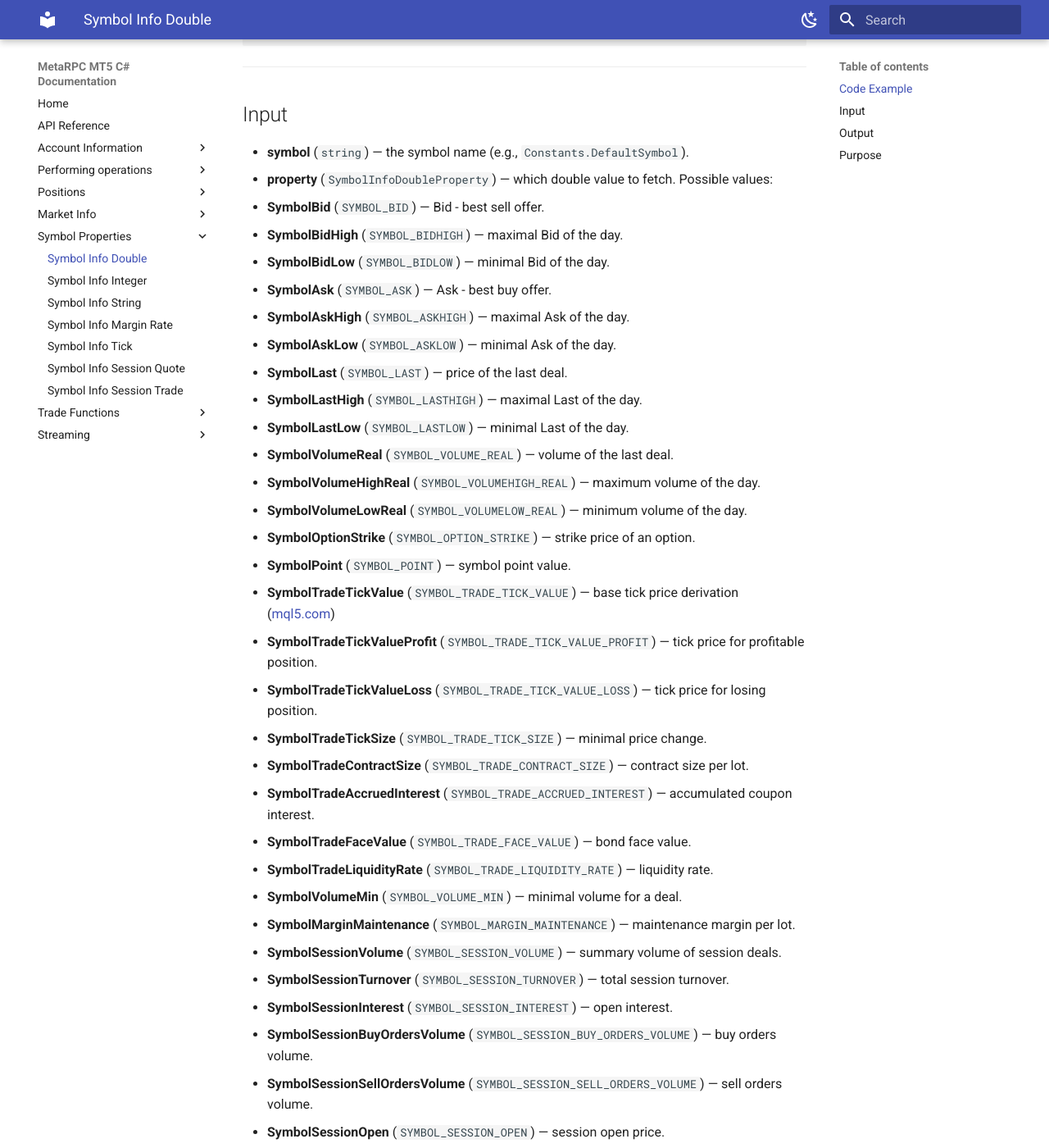
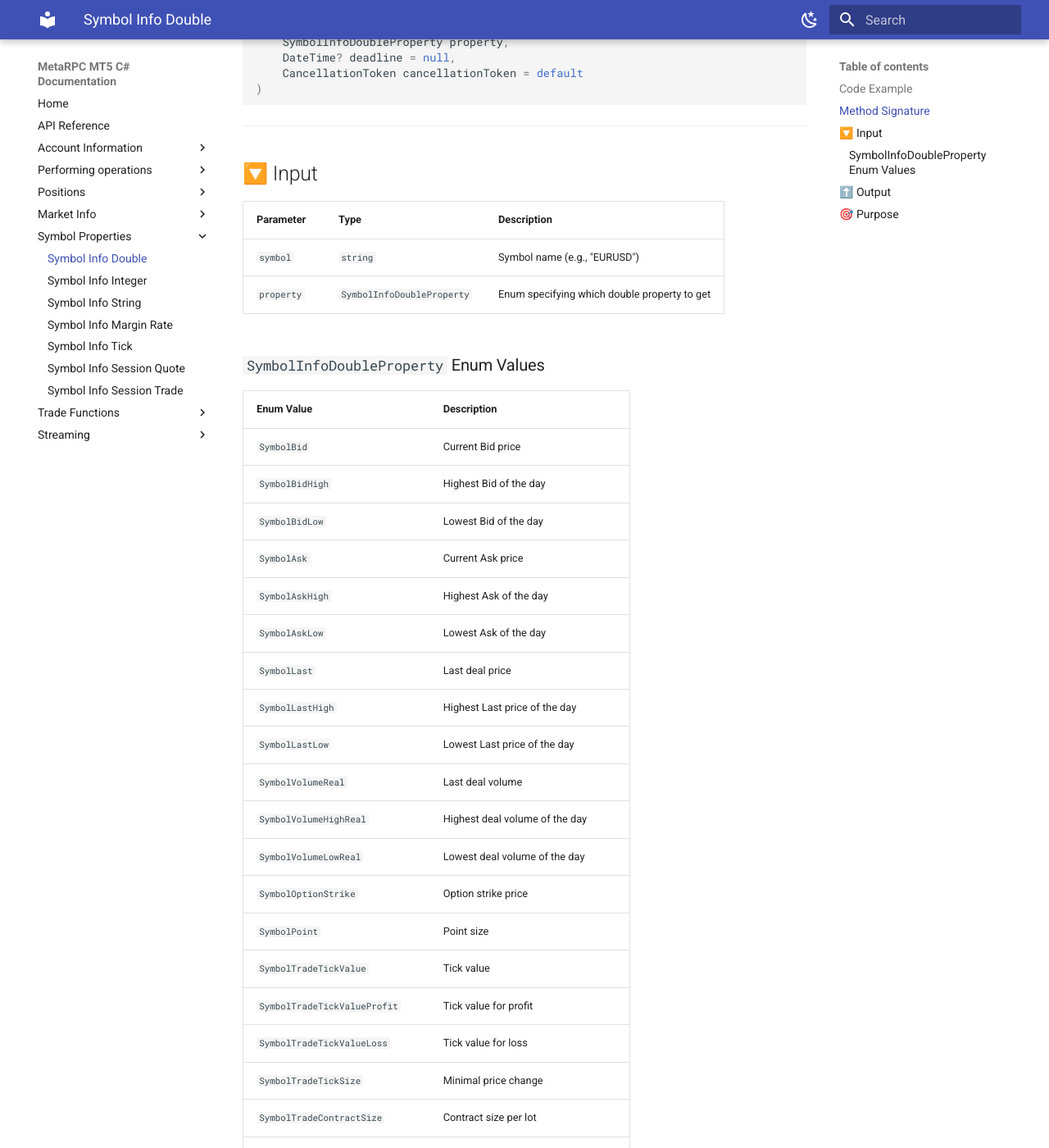
Before and after one commit to MetaRPC/CSharpMT5, an MkDocs documentation site: the page built from docs/SymbolProperties/SymbolInfoDouble.md, in a window 1280 px wide and 1400 px high, scrolled down 619 px. Shown: the whole window at 82% size. Built offline with MkDocs 1.6.1 and Material for MkDocs 9.7.7, drawn with Linux system fonts in a browser that asks for light colours; some of the changed text lies outside the part shown.

Commit message:
Update SymbolInfoDouble.md

````diff
--- a/docs/SymbolProperties/SymbolInfoDouble.md
+++ b/docs/SymbolProperties/SymbolInfoDouble.md
@@ -2,6 +2,8 @@
 
 > **Request:** a specific double property (Bid, Ask, Last, etc.) for a symbol from MT5
 > Fetch any floating-point market data value for a given symbol using one universal method.
+
+---
 
 ### Code Example
 
@@ -16,7 +18,9 @@ _logger.LogInformation(
 );
 ```
 
-✨ **Method Signature:**
+---
+
+### Method Signature
 
 ```csharp
 Task<SymbolInfoDoubleData> SymbolInfoDoubleAsync(
@@ -29,75 +33,94 @@ Task<SymbolInfoDoubleData> SymbolInfoDoubleAsync(
 
 ---
 
-## Input
+## 🔽 Input
 
-* **symbol** (`string`) — the symbol name (e.g., `Constants.DefaultSymbol`).
-* **property** (`SymbolInfoDoubleProperty`) — which double value to fetch. Possible values:
+| Parameter  | Type                       | Description                                  |
+| ---------- | -------------------------- | -------------------------------------------- |
+| `symbol`   | `string`                   | Symbol name (e.g., "EURUSD")                 |
+| `property` | `SymbolInfoDoubleProperty` | Enum specifying which double property to get |
 
-  * **SymbolBid** (`SYMBOL_BID`) — Bid - best sell offer.
-  * **SymbolBidHigh** (`SYMBOL_BIDHIGH`) — maximal Bid of the day.
-  * **SymbolBidLow** (`SYMBOL_BIDLOW`) — minimal Bid of the day.
-  * **SymbolAsk** (`SYMBOL_ASK`) — Ask - best buy offer.
-  * **SymbolAskHigh** (`SYMBOL_ASKHIGH`) — maximal Ask of the day.
-  * **SymbolAskLow** (`SYMBOL_ASKLOW`) — minimal Ask of the day.
-  * **SymbolLast** (`SYMBOL_LAST`) — price of the last deal.
-  * **SymbolLastHigh** (`SYMBOL_LASTHIGH`) — maximal Last of the day.
-  * **SymbolLastLow** (`SYMBOL_LASTLOW`) — minimal Last of the day.
-  * **SymbolVolumeReal** (`SYMBOL_VOLUME_REAL`) — volume of the last deal.
-  * **SymbolVolumeHighReal** (`SYMBOL_VOLUMEHIGH_REAL`) — maximum volume of the day.
-  * **SymbolVolumeLowReal** (`SYMBOL_VOLUMELOW_REAL`) — minimum volume of the day.
-  * **SymbolOptionStrike** (`SYMBOL_OPTION_STRIKE`) — strike price of an option.
-  * **SymbolPoint** (`SYMBOL_POINT`) — symbol point value.
-  * **SymbolTradeTickValue** (`SYMBOL_TRADE_TICK_VALUE`) — base tick price derivation ([mql5.com](https://www.mql5.com/en/docs/constants/environment_state/marketinfoconstants))
-  * **SymbolTradeTickValueProfit** (`SYMBOL_TRADE_TICK_VALUE_PROFIT`) — tick price for profitable position.
-  * **SymbolTradeTickValueLoss** (`SYMBOL_TRADE_TICK_VALUE_LOSS`) — tick price for losing position.
-  * **SymbolTradeTickSize** (`SYMBOL_TRADE_TICK_SIZE`) — minimal price change.
-  * **SymbolTradeContractSize** (`SYMBOL_TRADE_CONTRACT_SIZE`) — contract size per lot.
-  * **SymbolTradeAccruedInterest** (`SYMBOL_TRADE_ACCRUED_INTEREST`) — accumulated coupon interest.
-  * **SymbolTradeFaceValue** (`SYMBOL_TRADE_FACE_VALUE`) — bond face value.
-  * **SymbolTradeLiquidityRate** (`SYMBOL_TRADE_LIQUIDITY_RATE`) — liquidity rate.
-  * **SymbolVolumeMin** (`SYMBOL_VOLUME_MIN`) — minimal volume for a deal.
-  * **SymbolMarginMaintenance** (`SYMBOL_MARGIN_MAINTENANCE`) — maintenance margin per lot.
-  * **SymbolSessionVolume** (`SYMBOL_SESSION_VOLUME`) — summary volume of session deals.
-  * **SymbolSessionTurnover** (`SYMBOL_SESSION_TURNOVER`) — total session turnover.
-  * **SymbolSessionInterest** (`SYMBOL_SESSION_INTEREST`) — open interest.
-  * **SymbolSessionBuyOrdersVolume** (`SYMBOL_SESSION_BUY_ORDERS_VOLUME`) — buy orders volume.
-  * **SymbolSessionSellOrdersVolume** (`SYMBOL_SESSION_SELL_ORDERS_VOLUME`) — sell orders volume.
-  * **SymbolSessionOpen** (`SYMBOL_SESSION_OPEN`) — session open price.
-  * **SymbolSessionClose** (`SYMBOL_SESSION_CLOSE`) — session close price.
-  * **SymbolSessionAw** (`SYMBOL_SESSION_AW`) — average weighted session price.
-  * **SymbolSessionPriceSettlement** (`SYMBOL_SESSION_PRICE_SETTLEMENT`) — session settlement price.
-  * **SymbolSessionPriceLimitMin** (`SYMBOL_SESSION_PRICE_LIMIT_MIN`) — session minimum price.
-  * **SymbolSessionPriceLimitMax** (`SYMBOL_SESSION_PRICE_LIMIT_MAX`) — session maximum price.
-  * **SymbolMarginHedged** (`SYMBOL_MARGIN_HEDGED`) — hedged margin per lot.
-  * **SymbolPriceChange** (`SYMBOL_PRICE_CHANGE`) — price change since previous close (%).
-  * **SymbolPriceVolatility** (`SYMBOL_PRICE_VOLATILITY`) — price volatility (%).
-  * **SymbolPriceTheoretical** (`SYMBOL_PRICE_THEORETICAL`) — theoretical option price.
-  * **SymbolPriceDelta** (`SYMBOL_PRICE_DELTA`) — option delta.
-  * **SymbolPriceTheta** (`SYMBOL_PRICE_THETA`) — option theta.
-  * **SymbolPriceGamma** (`SYMBOL_PRICE_GAMMA`) — option gamma.
-  * **SymbolPriceVega** (`SYMBOL_PRICE_VEGA`) — option vega.
-  * **SymbolPriceRho** (`SYMBOL_PRICE_RHO`) — option rho.
-  * **SymbolPriceOmega** (`SYMBOL_PRICE_OMEGA`) — option omega.
-  * **SymbolPriceSensitivity** (`SYMBOL_PRICE_SENSITIVITY`) — option sensitivity ([mql5.com](https://www.mql5.com/en/docs/constants/environment_state/marketinfoconstants))
-  * **SymbolSwapLong** (`SYMBOL_SWAP_LONG`) — swap size for a long position.
-  * **SymbolSwapShort** (`SYMBOL_SWAP_SHORT`) — swap size for a short position.
-  * **SymbolSwapSunday** (`SYMBOL_SWAP_SUNDAY`) — Sunday rollover multiplier (0/1/3).
-  * …and so on for Monday…Saturday.
-  * **SymbolVolumeMax** (`SYMBOL_VOLUME_MAX`) — maximal volume for a single deal.
-  * **SymbolVolumeStep** (`SYMBOL_VOLUME_STEP`) — minimal volume change increment.
-  * **SymbolVolumeLimit** (`SYMBOL_VOLUME_LIMIT`) — max aggregate volume per direction.
+### `SymbolInfoDoubleProperty` Enum Values
+
+| Enum Value                      | Description                          |
+| ------------------------------- | ------------------------------------ |
+| `SymbolBid`                     | Current Bid price                    |
+| `SymbolBidHigh`                 | Highest Bid of the day               |
+| `SymbolBidLow`                  | Lowest Bid of the day                |
+| `SymbolAsk`                     | Current Ask price                    |
+| `SymbolAskHigh`                 | Highest Ask of the day               |
+| `SymbolAskLow`                  | Lowest Ask of the day                |
+| `SymbolLast`                    | Last deal price                      |
+| `SymbolLastHigh`                | Highest Last price of the day        |
+| `SymbolLastLow`                 | Lowest Last price of the day         |
+| `SymbolVolumeReal`              | Last deal volume                     |
+| `SymbolVolumeHighReal`          | Highest deal volume of the day       |
+| `SymbolVolumeLowReal`           | Lowest deal volume of the day        |
+| `SymbolOptionStrike`            | Option strike price                  |
+| `SymbolPoint`                   | Point size                           |
+| `SymbolTradeTickValue`          | Tick value                           |
+| `SymbolTradeTickValueProfit`    | Tick value for profit                |
+| `SymbolTradeTickValueLoss`      | Tick value for loss                  |
+| `SymbolTradeTickSize`           | Minimal price change                 |
+| `SymbolTradeContractSize`       | Contract size per lot                |
+| `SymbolTradeAccruedInterest`    | Accrued coupon interest              |
+| `SymbolTradeFaceValue`          | Bond face value                      |
+| `SymbolTradeLiquidityRate`      | Liquidity rate                       |
+| `SymbolVolumeMin`               | Minimum volume per deal              |
+| `SymbolMarginMaintenance`       | Maintenance margin per lot           |
+| `SymbolSessionVolume`           | Total session deal volume            |
+| `SymbolSessionTurnover`         | Total session turnover               |
+| `SymbolSessionInterest`         | Open interest                        |
+| `SymbolSessionBuyOrdersVolume`  | Buy order volume during session      |
+| `SymbolSessionSellOrdersVolume` | Sell order volume during session     |
+| `SymbolSessionOpen`             | Session open price                   |
+| `SymbolSessionClose`            | Session close price                  |
+| `SymbolSessionAw`               | Session average weighted price       |
+| `SymbolSessionPriceSettlement`  | Session settlement price             |
+| `SymbolSessionPriceLimitMin`    | Minimum session price                |
+| `SymbolSessionPriceLimitMax`    | Maximum session price                |
+| `SymbolMarginHedged`            | Hedged margin per lot                |
+| `SymbolPriceChange`             | Price change from previous close (%) |
+| `SymbolPriceVolatility`         | Price volatility (%)                 |
+| `SymbolPriceTheoretical`        | Theoretical option price             |
+| `SymbolPriceDelta`              | Option delta                         |
+| `SymbolPriceTheta`              | Option theta                         |
+| `SymbolPriceGamma`              | Option gamma                         |
+| `SymbolPriceVega`               | Option vega                          |
+| `SymbolPriceRho`                | Option rho                           |
+| `SymbolPriceOmega`              | Option omega                         |
+| `SymbolPriceSensitivity`        | Option sensitivity                   |
+| `SymbolSwapLong`                | Swap size for long position          |
+| `SymbolSwapShort`               | Swap size for short position         |
+| `SymbolSwapSunday`              | Sunday rollover multiplier           |
+| `SymbolSwapMonday`              | Monday rollover multiplier           |
+| `SymbolSwapTuesday`             | Tuesday rollover multiplier          |
+| `SymbolSwapWednesday`           | Wednesday rollover multiplier        |
+| `SymbolSwapThursday`            | Thursday rollover multiplier         |
+| `SymbolSwapFriday`              | Friday rollover multiplier           |
+| `SymbolSwapSaturday`            | Saturday rollover multiplier         |
+| `SymbolVolumeMax`               | Maximum volume per deal              |
+| `SymbolVolumeStep`              | Minimum volume step                  |
+| `SymbolVolumeLimit`             | Max total volume per direction       |
 
 ---
 
-## Output
+## ⬆️ Output
 
-**`SymbolInfoDoubleData`** — structure with the following field:
+Returns a **SymbolInfoDoubleData** object:
 
-* **Value** (`double`) — the requested numeric property value.
+| Field   | Type     | Description                             |
+| ------- | -------- | --------------------------------------- |
+| `Value` | `double` | Numeric value of the requested property |
 
 ---
 
-## Purpose
+## 🎯 Purpose
 
-Keep your code DRY by using a single endpoint for all double-type symbol properties; just swap the enum and you’re set! 🚀
+Use this method to fetch **any floating-point market or trading value** for a given symbol.
+
+Ideal for:
+
+* Building flexible symbol-based UIs
+* Pricing/risk modeling based on live data
+* Eliminating the need for multiple API endpoints — just use a different enum!
````
